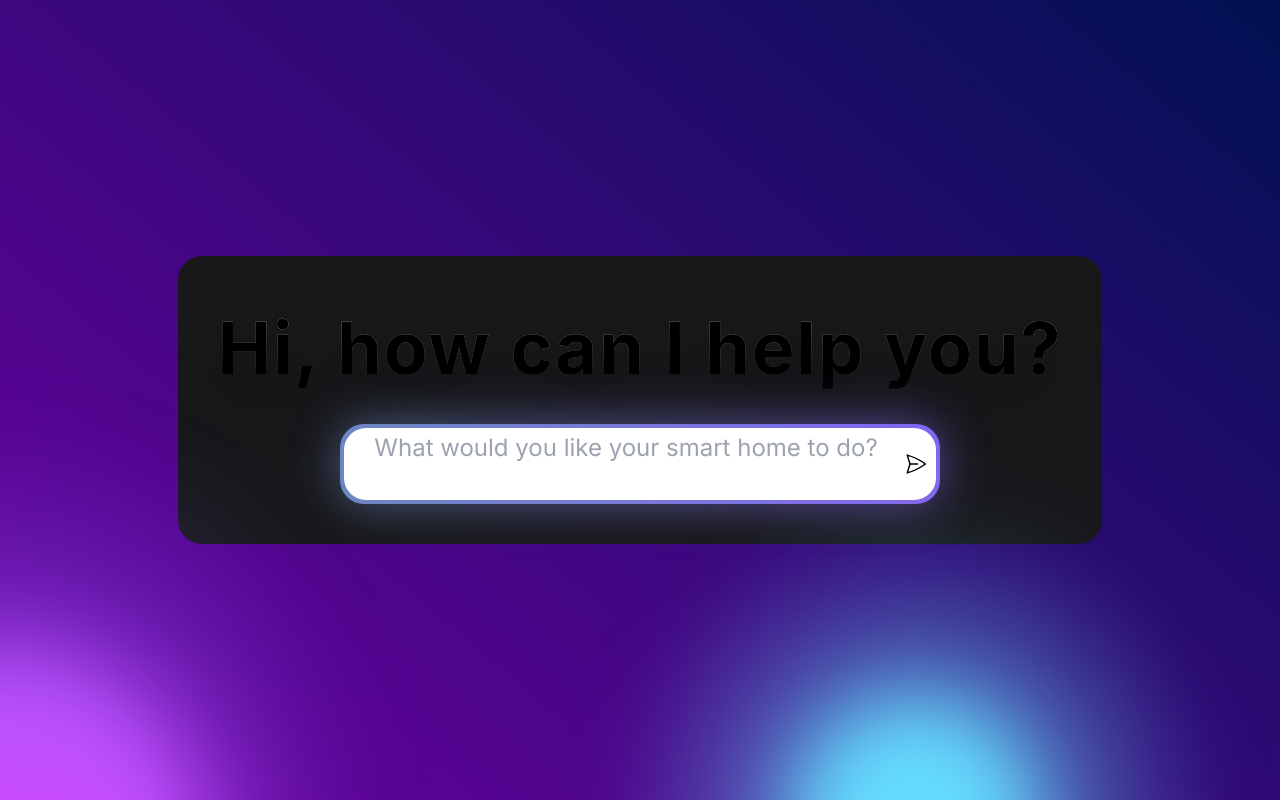
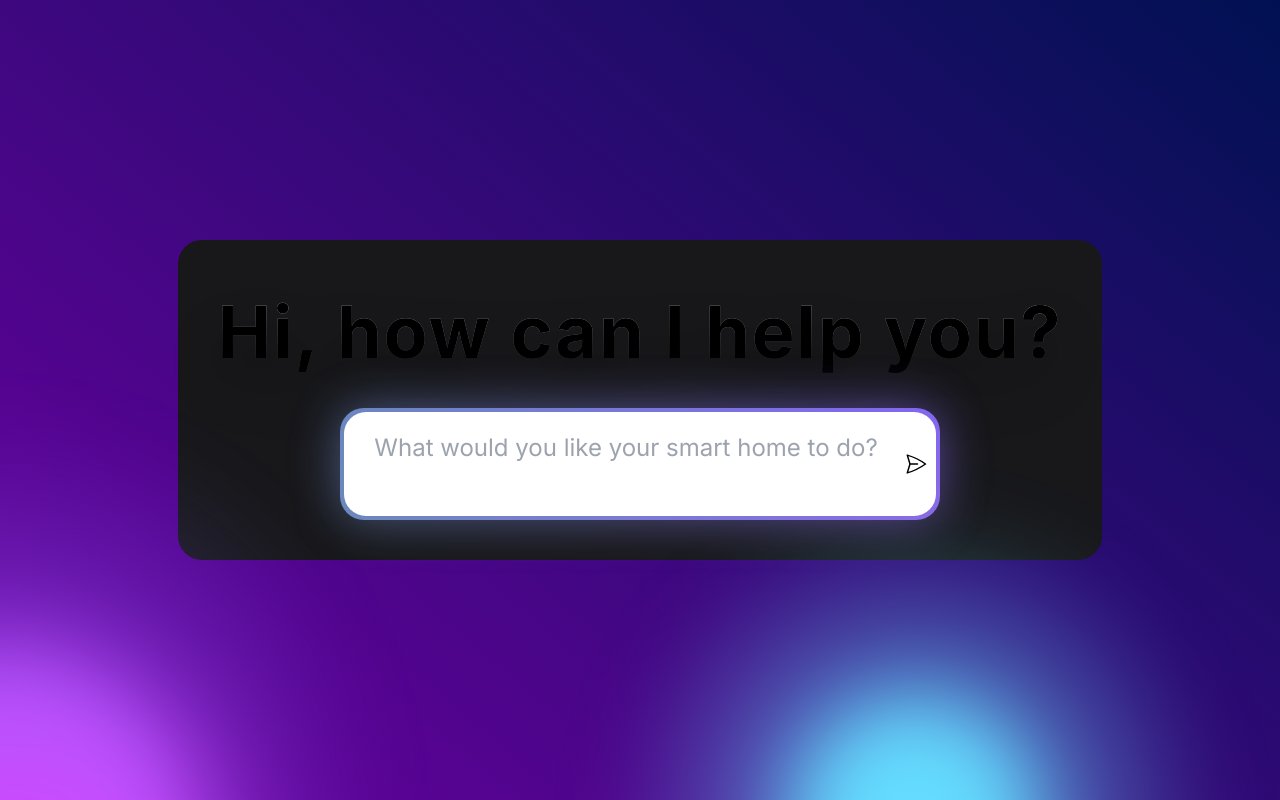
Before and after one commit to joshua-demo/simply-home, a Next.js app in the folder home-portal/: page / in a window 1280 px wide. Built offline with nearby package versions, Linux system fonts and the light colour scheme.

Commit message:
updates ui

```diff
--- a/home-portal/app/components/ui/input.tsx
+++ b/home-portal/app/components/ui/input.tsx
@@ -22,7 +22,7 @@ const Input: React.FC<InputProps> = () => {
       <textarea
         ref={textAreaRef}
         placeholder="What would you like your smart home to do?"
-        className={"w-full m-0 text-center bg-transparent focus:outline-none text-2xl overflow-visible resize-none max-h-[60vh]"}
+        className={"p-4 w-full text-center bg-transparent focus:outline-none text-2xl resize-none max-h-[60vh]"}
         onChange={(e) => setText(e.target.value)}
       />
       {/* TODO: support text to speech */}
```
